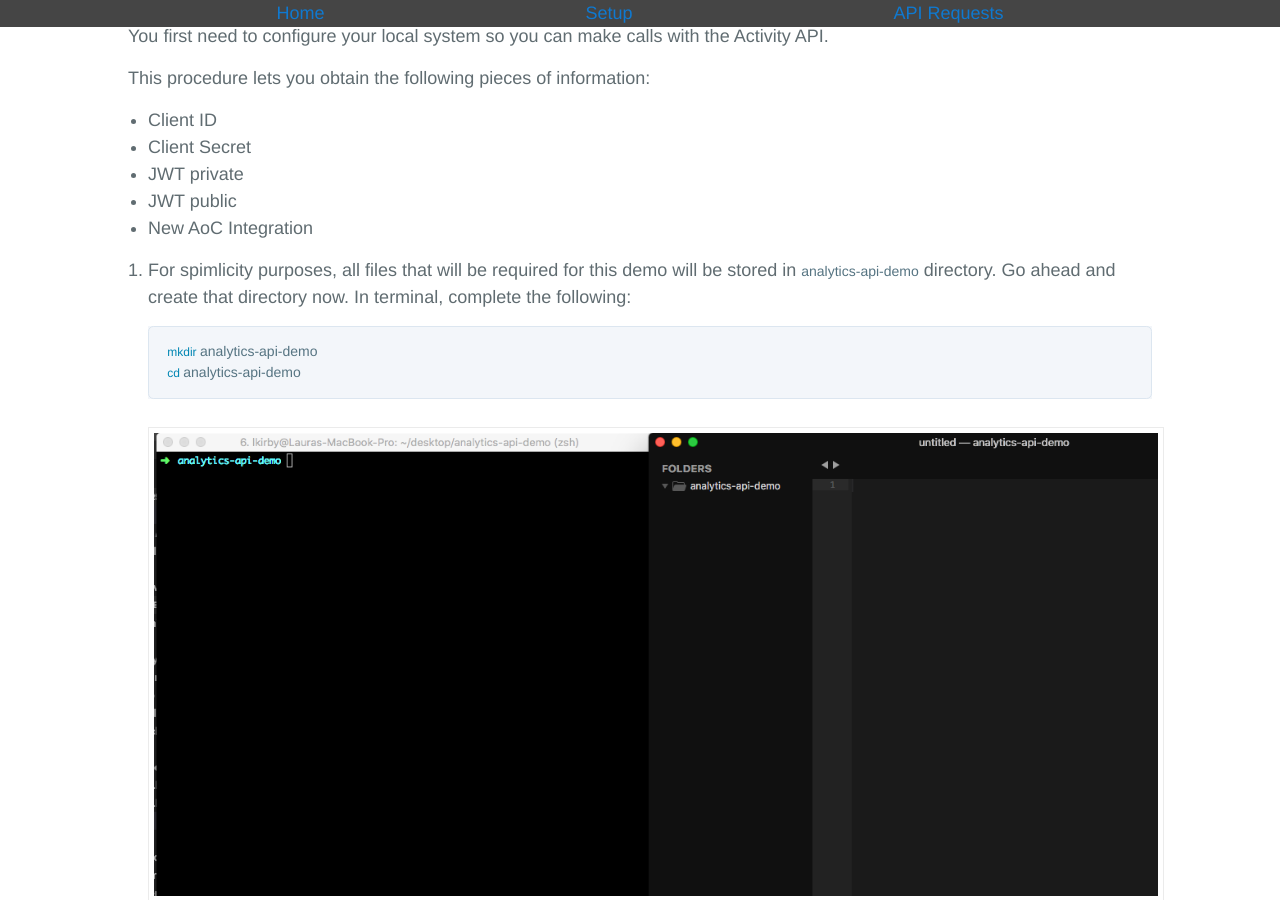
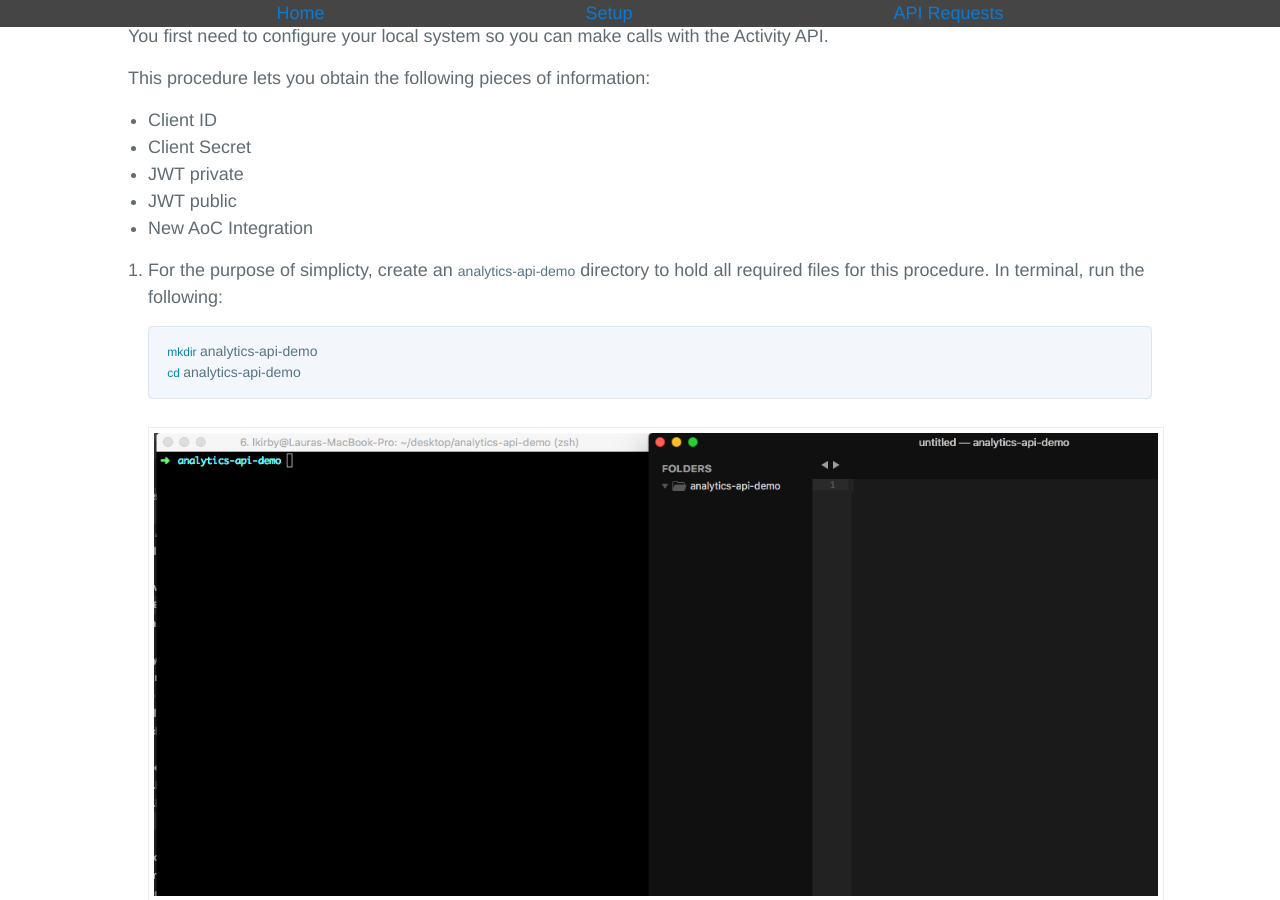
Before and after one commit to LauraKirby/aspera-ibm-analytics-api, a Jekyll site: the page built from setup.md, in a window 1280 px wide and 900 px high, scrolled down 347 px. Built offline with Jekyll 4.4.1, drawn with Linux system fonts in a browser that asks for light colours; our own code applies the rules of GitHub Pages for plain Markdown files; the repository's description, which GitHub fills in, is left out.

Commit message:
Redoing 1st edit

````diff
--- a/setup.md
+++ b/setup.md
@@ -10,7 +10,7 @@ This procedure lets you obtain the following pieces of information:
   * JWT public
   * New AoC Integration
 
-1. For spimlicity purposes, all files that will be required for this demo will be stored in `analytics-api-demo` directory. Go ahead and create that directory now. In terminal, complete the following:
+1. For the purpose of simplicty, create an `analytics-api-demo` directory to hold all required files for this procedure. In terminal, run the following:
 
     ```bash
     mkdir analytics-api-demo
````
